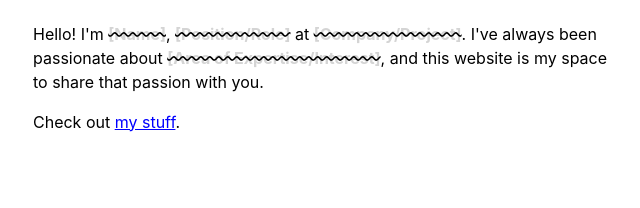
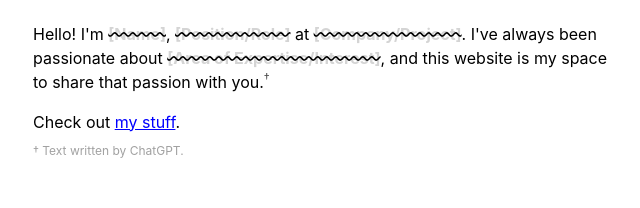
Before and after one commit to mtrickett/mtrick-dot-net, a Next.js app: page / in a window 1280 px wide. Shown: the part 348-556 px from the top of the page, without its empty margins (319-959 px from the left). Built offline with nearby package versions, Linux system fonts and the light colour scheme.

Commit message:
add disclaimer

```diff
--- a/app/page.tsx
+++ b/app/page.tsx
@@ -49,6 +49,7 @@ export default function Page() {
             </span>
           </span>
           {`, and this website is my space to share that passion with you.`}
+          <sup className="text-neutral-600">†</sup>
         </p>
         <p className="mt-4">
           Check out{" "}
@@ -57,6 +58,13 @@ export default function Page() {
           </Link>
           .
         </p>
+        <sub className="text-neutral-400">
+          † Text written by{" "}
+          <a href="https://chatgpt.com/" target="_blank">
+            ChatGPT
+          </a>
+          .
+        </sub>
       </div>
     </section>
   );
```
